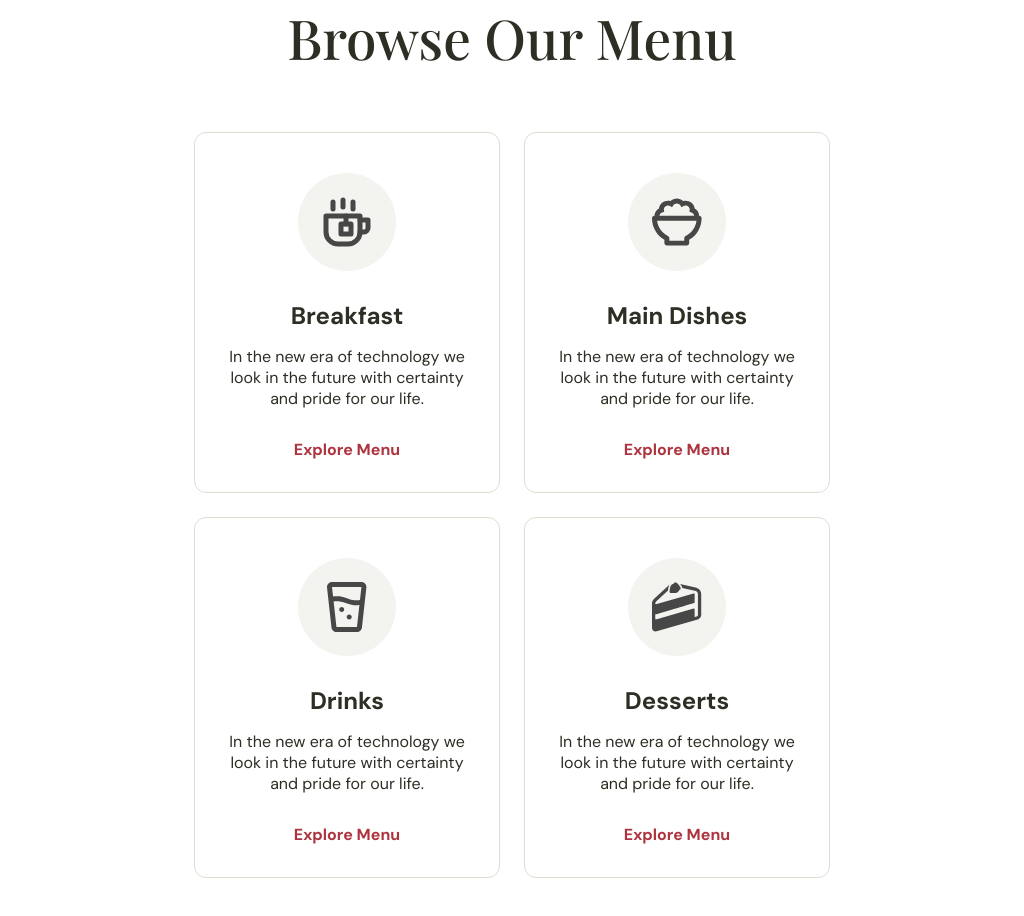
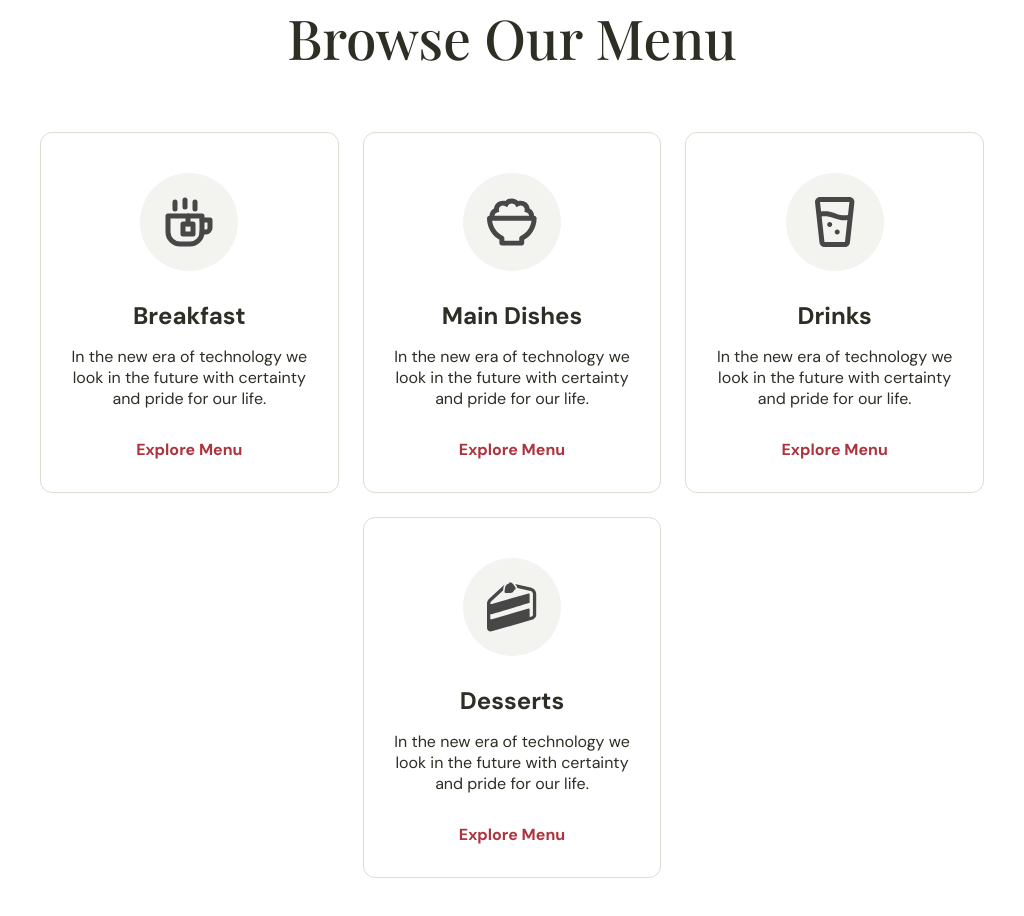
Before and after one commit to dawudarif/food-app, a React (Create React App) app: page / in a window 1024 px wide. Shown: the part 940-1856 px from the top of the page. Built offline with nearby package versions, Linux system fonts and the light colour scheme; a web font is replaced by a local one.

Commit message:
fix: styling fixes in MenuLinks

```diff
--- a/src/sections/HomeHero/HomeHero.jsx
+++ b/src/sections/HomeHero/HomeHero.jsx
@@ -1,4 +1,3 @@
-import clsx from "clsx";
 import styles from "./HomeHero.module.scss";
 
 export default function HomeHero() {
--- a/src/sections/MenuLinks/MenuLink.module.scss
+++ b/src/sections/MenuLinks/MenuLink.module.scss
@@ -15,18 +15,24 @@
 
   .boxContainer {
     margin-top: 4rem;
-    display: flex;
-    justify-content: center;
-    align-items: center;
-    flex-wrap: wrap;
+    display: grid;
+    grid-template-columns: repeat(2, 1fr);
     gap: 1.5rem;
 
+    @media (min-width: 640px) and (max-width: 856px) {
+      grid-template-columns: repeat(4, 1fr);
+    }
+
+    @media (min-width: 856px) and (max-width: 1100px) {
+      grid-template-columns: repeat(6, 1fr);
+    }
+
     @media (min-width: 1100px) {
+      grid-template-columns: repeat(8, 1fr);
       flex-wrap: nowrap;
     }
 
     .linkBox {
-      max-width: 19.125rem;
       width: 100%;
       padding: 2.5rem 1.5625rem 2rem 1.5625rem;
       border: 0.0938rem solid #dbdfd0;
@@ -36,6 +42,14 @@
       justify-content: center;
       align-items: center;
       height: 100%;
+      grid-column: span 2;
+
+      @media (min-width: 856px) and (max-width: 1100px) {
+        &:last-child {
+          grid-column-start: 3;
+          grid-column-end: 5;
+        }
+      }
 
       @media (min-width: 1200px) {
         padding: 2.5rem 2.125rem 2rem 2.125rem;
```
